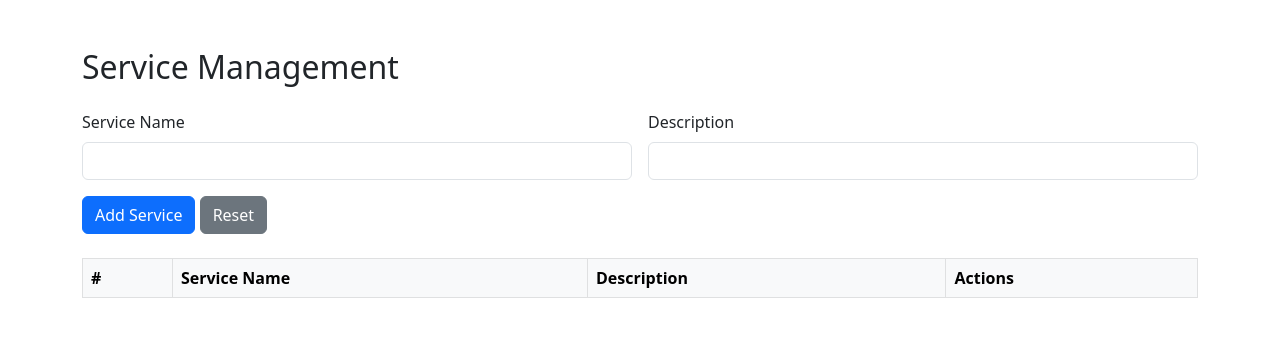
After one commit to SaileshAcharya1229/EPC, a PHP site: page /dashboard/partials/services.php in a window 1280 px wide. The commit adds this page. Shown: the top 337 px of the page. Run offline with PHP 8.4, Linux system fonts and the light colour scheme; a stand-in replaces the project's code that opens the database connection; lists and menus that the app fills with data are empty.

Commit message:
update services page

```diff
--- a/dashboard/index.php
+++ b/dashboard/index.php
@@ -43,8 +43,9 @@ $page = $_GET['page'] ?? 'home';
             include 'partials/addcategory.php';
         } elseif ($page === 'viewcategory') {
             include 'partials/viewcategory.php';
-        } elseif ($page === 'users') {
-            include 'partials/users.php';
+        } elseif ($page === 'services') {
+            include 'partials/services.php';
+
         } elseif ($page === 'settings') {
             include 'partials/settings.php';
         }
--- /dev/null
+++ b/dashboard/partials/services.php
@@ -0,0 +1,54 @@
+<!-- Bootstrap CSS CDN -->
+<link href="https://cdn.jsdelivr.net/npm/bootstrap@5.3.0/dist/css/bootstrap.min.css" rel="stylesheet">
+
+<div class="container mt-5">
+    <h2 class="mb-4">Service Management</h2>
+    <!-- Add / Update Service Form -->
+    <form id="serviceForm" class="row g-3 mb-4">
+        <input type="hidden" id="serviceId" name="serviceId">
+        <div class="col-md-6">
+            <label for="serviceName" class="form-label">Service Name</label>
+            <input type="text" class="form-control" id="serviceName" name="serviceName" required>
+        </div>
+        <div class="col-md-6">
+            <label for="serviceDescription" class="form-label">Description</label>
+            <input type="text" class="form-control" id="serviceDescription" name="serviceDescription" required>
+        </div>
+        <div class="col-12">
+            <button type="submit" class="btn btn-primary" id="addBtn">Add Service</button>
+            <button type="button" class="btn btn-success d-none" id="updateBtn">Update Service</button>
+            <button type="reset" class="btn btn-secondary" id="resetBtn">Reset</button>
+        </div>
+    </form>
+
+    <!-- Services Table -->
+    <div class="table-responsive">
+        <table class="table table-bordered table-hover align-middle">
+            <thead class="table-light">
+                <tr>
+                    <th>#</th>
+                    <th>Service Name</th>
+                    <th>Description</th>
+                    <th>Actions</th>
+                </tr>
+            </thead>
+            <tbody id="servicesTableBody">
+                <!-- Dynamic rows go here -->
+                <!-- Example static row:
+                <tr>
+                    <td>1</td>
+                    <td>Web Hosting</td>
+                    <td>Reliable web hosting service</td>
+                    <td>
+                        <button class="btn btn-warning btn-sm">Modify</button>
+                        <button class="btn btn-danger btn-sm">Delete</button>
+                    </td>
+                </tr>
+                -->
+            </tbody>
+        </table>
+    </div>
+</div>
+
+<!-- Bootstrap JS CDN (for responsive features) -->
+<script src="https://cdn.jsdelivr.net/npm/bootstrap@5.3.0/dist/js/bootstrap.bundle.min.js"></script>
--- a/dashboard/partials/sidebar.php
+++ b/dashboard/partials/sidebar.php
@@ -27,7 +27,7 @@
       </a>
     </li>
     <li class="nav-item">
-      <a href="#" class="nav-link text-white">
+      <a href="index.php?page=services" class="nav-link text-white">
         <i class="fas fa-plus me-2"></i> <span class="link-text">Add Services</span>
       </a>
     </li>
```
Also changed, not shown: dashboard/partials/settings.php (+22 -28 lines).
